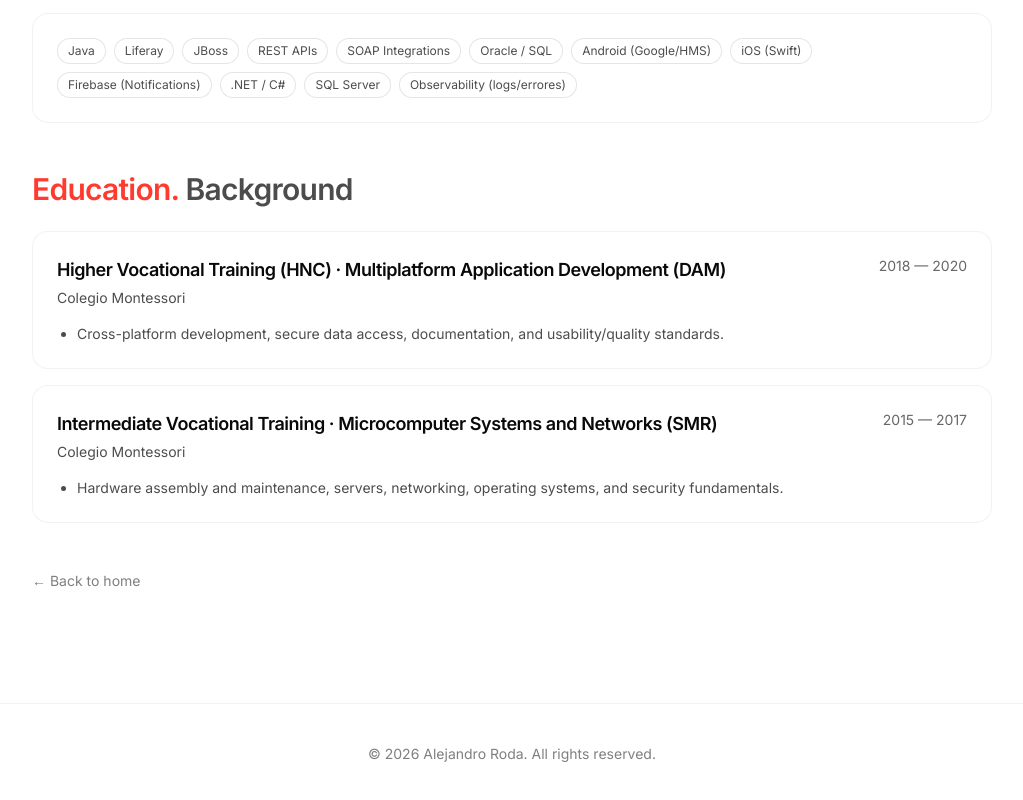
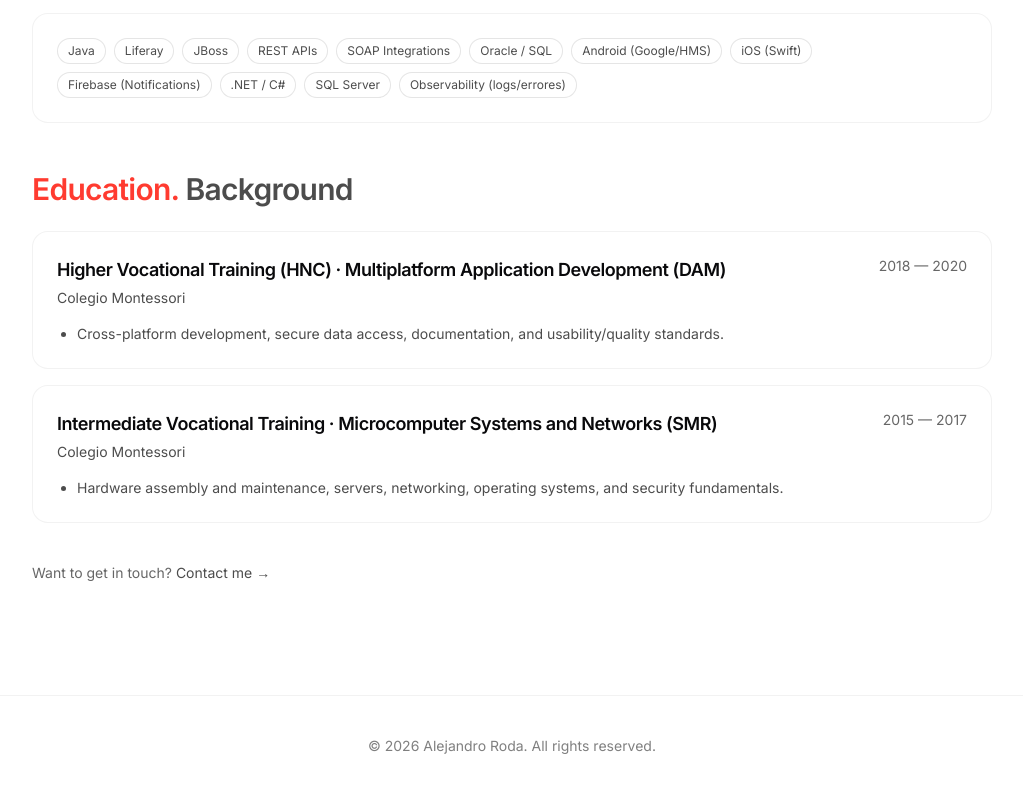
Before and after one commit to AlejandroRodaDev/portfolio, a Next.js app: page /resume in a window 1280 px wide. Shown: the part 1300-2100 px from the top of the page, without its empty margins (128-1151 px from the left). Built offline with nearby package versions, Linux system fonts and the light colour scheme.

Commit message:
Change to the resume footer

```diff
--- a/src/app/resume/page.tsx
+++ b/src/app/resume/page.tsx
@@ -181,9 +181,10 @@ export default function ResumePage() {
             ))}
           </div>
 
-          <div className="mt-12 text-sm text-black/50">
-            <Link className="hover:text-black transition" href="/">
-              ← Back to home
+          <div className="mt-10 text-sm text-black/60">
+            Want to get in touch?{" "}
+            <Link className="text-black/70 hover:text-black" href="/contact">
+              Contact me →
             </Link>
           </div>
         </Container>
```
